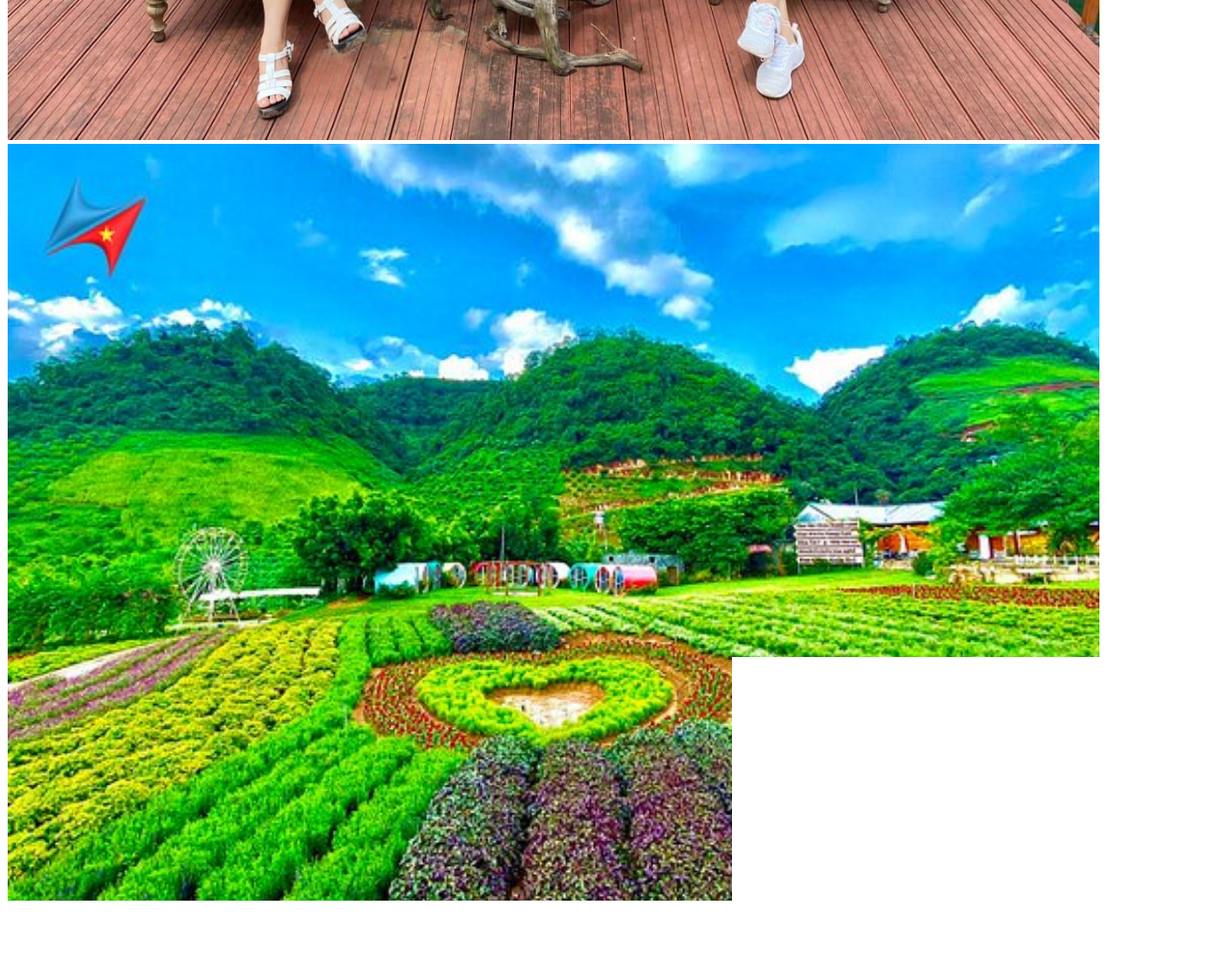
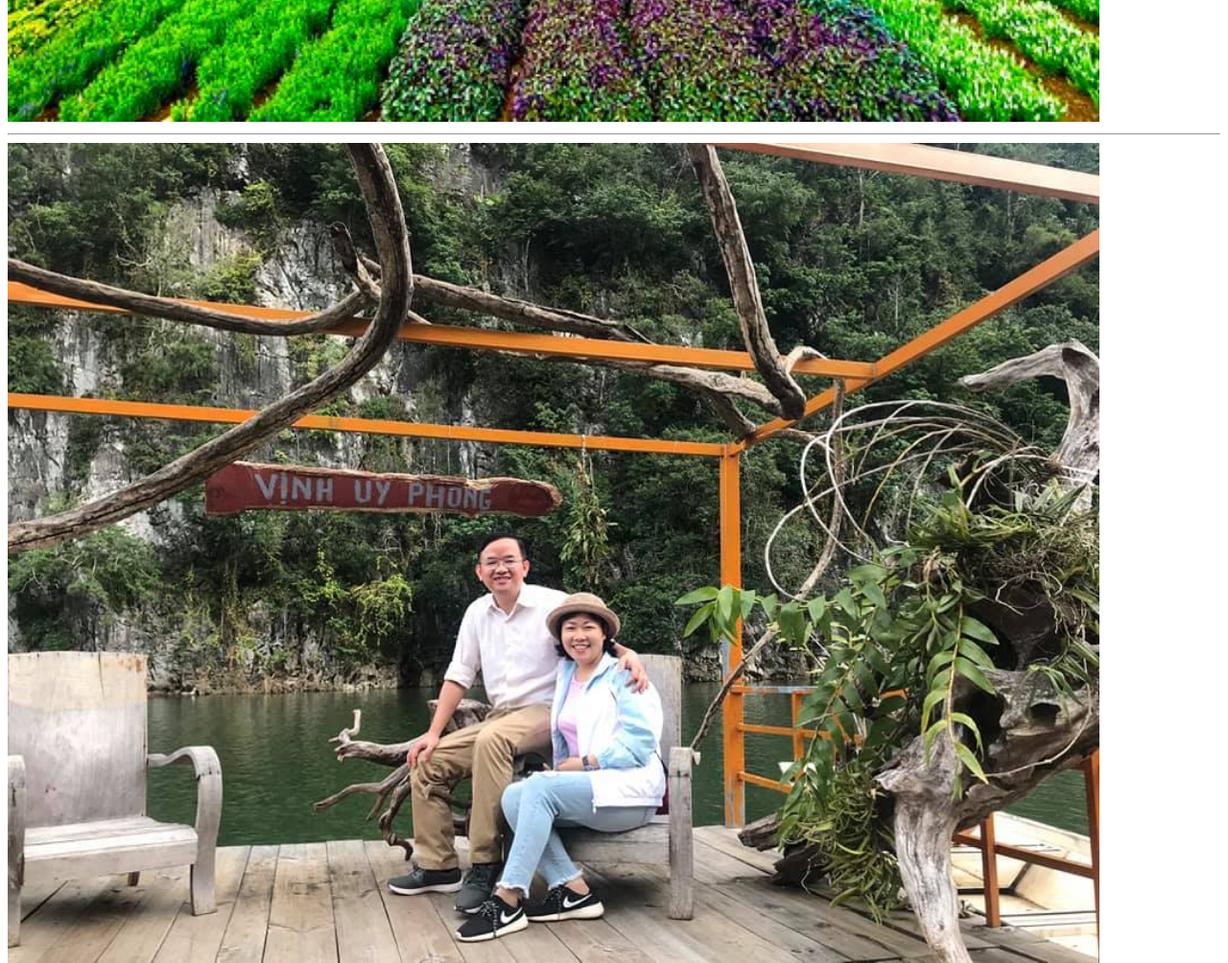
Before and after one commit to Nana2905/SonLa_VietNam, a plain HTML site: page index.html in a window 1280 px wide. Shown: the part 840-1844 px from the top of the page at 96% size. Drawn offline with Linux system fonts and the light colour scheme.

Commit message:
Update index.html

```diff
--- a/index.html
+++ b/index.html
@@ -10,7 +10,7 @@
 	<a href="./" > Home</a>
 	<a href="./webcon/thangcanh.html">Thắng cảnh đẹp Sơn La</a>
 	<a href="./webcon/amthuc.html">Ẩm thực của Sơn La</a> <br><hr>
-	<img src="./anh/VinhUyphong.jpg" alt="Vịnh Uy Phong - Quỳnh Nhai"  width="90%"  >
-	<img src="./anh/Doiche.jpg" alt="Đồi chè - Mộc Châu"  width="90%"  >
+	<img src="./anh/Doiche.jpg" alt="Đồi chè - Mộc Châu"  width="90%"  ><br><hr>
+	<img src="./anh/VinhUyPhong1.jpg" alt="Đồi chè - Mộc Châu"  width="90%"  >
 </body>
 </html>
```
